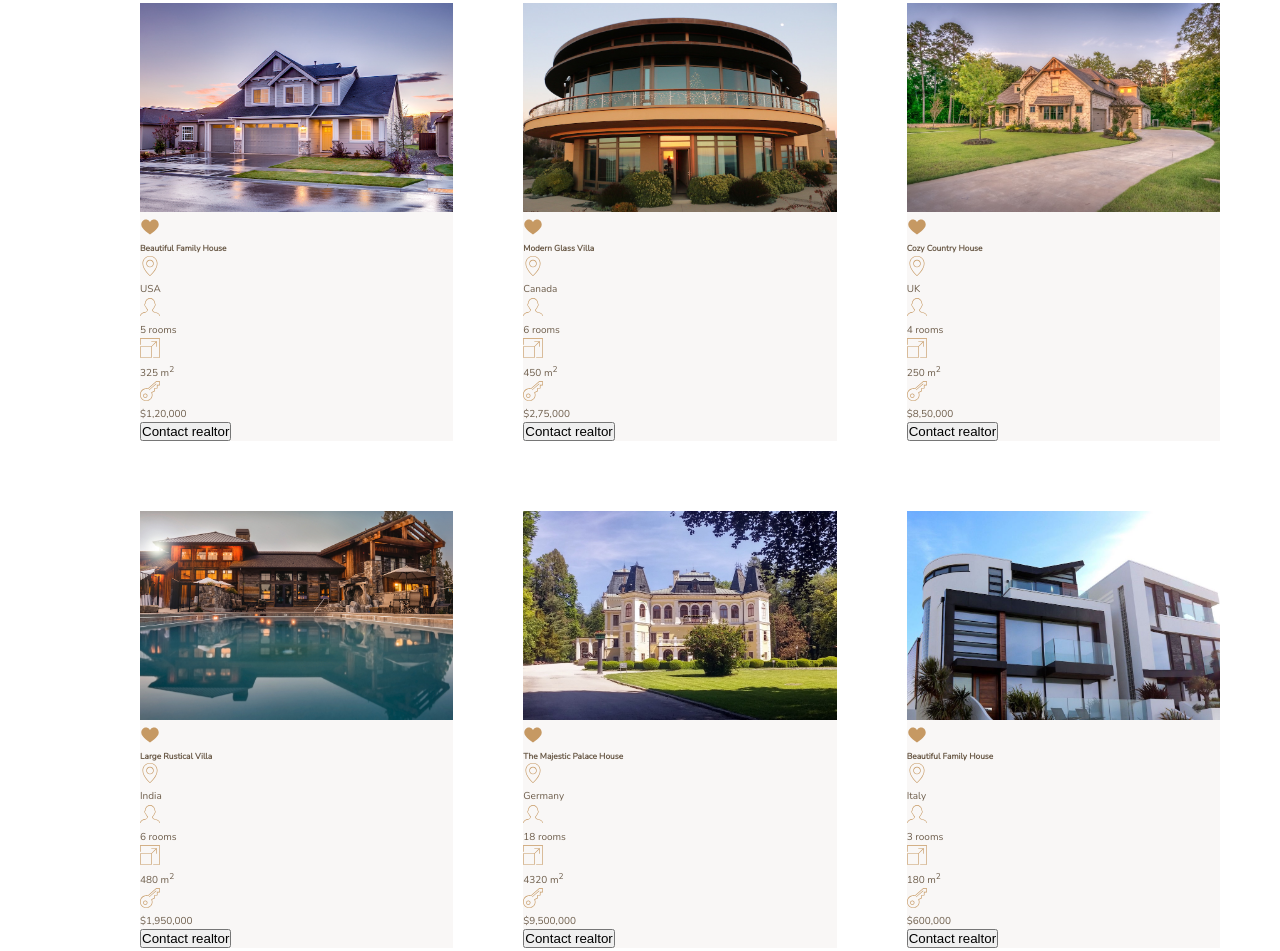
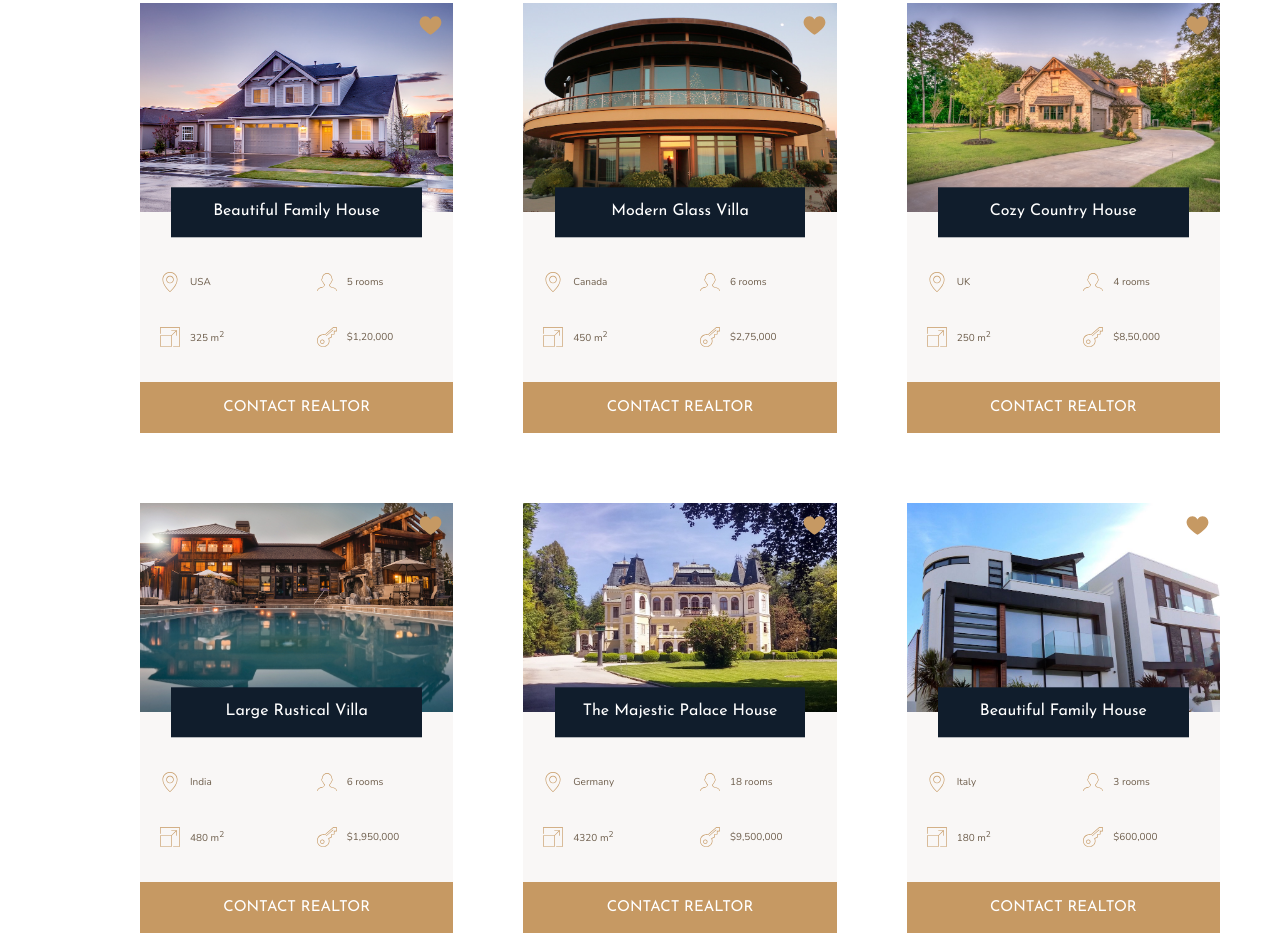
Before and after one commit to Franklinxavier/grid, a website: page index.html in a window 1280 px wide. Shown: the part 1787-2738 px from the top of the page. Drawn offline with nearby package versions, Linux system fonts and the light colour scheme.

Commit message:
building homes section part 2 completed

```diff
--- a/index.html
+++ b/index.html
@@ -102,7 +102,7 @@
                 <svg class="home__like">
                     <use xlink:href="img/sprite.svg#icon-heart-full"></use>
                 </svg>
-                <h5>Beautiful Family House</h5>
+                <h5 class="home__name">Beautiful Family House</h5>
                 <div class="home__location">
                     <svg>
                         <use xlink:href="img/sprite.svg#icon-map-pin"></use>
@@ -127,14 +127,14 @@
                     </svg>
                     <p>$1,20,000</p>
                 </div>
-                <button class="cta">Contact realtor</button>
+                <button class="btn home__btn">Contact realtor</button>
             </div>
             <div class="home">
                 <img src="img/house-2.jpeg" alt="house 2" class="home__img">
                 <svg class="home__like">
                     <use xlink:href="img/sprite.svg#icon-heart-full"></use>
                 </svg>
-                <h5>Modern Glass Villa</h5>
+                <h5 class="home__name">Modern Glass Villa</h5>
                 <div class="home__location">
                     <svg>
                         <use xlink:href="img/sprite.svg#icon-map-pin"></use>
@@ -159,14 +159,14 @@
                     </svg>
                     <p>$2,75,000</p>
                 </div>
-                <button class="cta">Contact realtor</button>
+                <button class="btn home__btn">Contact realtor</button>
             </div>
             <div class="home">
                 <img src="img/house-3.jpeg" alt="house 3" class="home__img">
                 <svg class="home__like">
                     <use xlink:href="img/sprite.svg#icon-heart-full"></use>
                 </svg>
-                <h5>Cozy Country House</h5>
+                <h5 class="home__name">Cozy Country House</h5>
                 <div class="home__location">
                     <svg>
                         <use xlink:href="img/sprite.svg#icon-map-pin"></use>
@@ -191,14 +191,14 @@
                     </svg>
                     <p>$8,50,000</p>
                 </div>
-                <button class="cta">Contact realtor</button>
+                <button class="btn home__btn">Contact realtor</button>
             </div>
             <div class="home">
                 <img src="img/house-4.jpeg" alt="house 4" class="home__img">
                 <svg class="home__like">
                     <use xlink:href="img/sprite.svg#icon-heart-full"></use>
                 </svg>
-                <h5>Large Rustical Villa</h5>
+                <h5 class="home__name">Large Rustical Villa</h5>
                 <div class="home__location">
                     <svg>
                         <use xlink:href="img/sprite.svg#icon-map-pin"></use>
@@ -223,14 +223,14 @@
                     </svg>
                     <p>$1,950,000</p>
                 </div>
-                <button class="cta">Contact realtor</button>
+                <button class="btn home__btn">Contact realtor</button>
             </div>
             <div class="home">
                 <img src="img/house-5.jpeg" alt="house 5" class="home__img">
                 <svg class="home__like">
                     <use xlink:href="img/sprite.svg#icon-heart-full"></use>
                 </svg>
-                <h5>The Majestic Palace House</h5>
+                <h5 class="home__name">The Majestic Palace House</h5>
                 <div class="home__location">
                     <svg>
                         <use xlink:href="img/sprite.svg#icon-map-pin"></use>
@@ -255,14 +255,14 @@
                     </svg>
                     <p>$9,500,000</p>
                 </div>
-                <button class="cta">Contact realtor</button>
+                <button class="btn home__btn">Contact realtor</button>
             </div>
             <div class="home">
                 <img src="img/house-6.jpeg" alt="house 6" class="home__img">
                 <svg class="home__like">
                     <use xlink:href="img/sprite.svg#icon-heart-full"></use>
                 </svg>
-                <h5>Beautiful Family House</h5>
+                <h5 class="home__name">Beautiful Family House</h5>
                 <div class="home__location">
                     <svg>
                         <use xlink:href="img/sprite.svg#icon-map-pin"></use>
@@ -287,7 +287,7 @@
                     </svg>
                     <p>$600,000</p>
                 </div>
-                <button class="cta">Contact realtor</button>
+                <button class="btn home__btn">Contact realtor</button>
             </div>
         </section>
 
--- a/sass/_homes.scss
+++ b/sass/_homes.scss
@@ -11,20 +11,68 @@
 .home {
     background-color: $color-grey-light-1;
 
+    display: grid;
+    row-gap: 3.5rem;
+    grid-template-columns: repeat(2 ,1fr);
+
     &__img {
         width: 100%;
+        grid-row: 1/-1;
+        grid-column: 1/-1;
     }
 
     &__like {
         fill: $color-primary;
-        height: 2rem;
-        width: 2rem;
+        height: 2.5rem;
+        width: 2.5rem;
+
+        grid-row: 1/2;
+        grid-column: 2/3;
+        justify-self: end;
+        margin: 1rem;
+    }
+
+    &__name {
+        grid-column: 1/-1;
+        font-family: $font-display;
+        font-size: 1.6rem;
+        text-align: center;
+        background-color: $color-secondary;
+        color: #fff;
+        padding: 1.25rem;
+        font-weight: 400;
+
+        //center this block
+        // transform: translateY(-50%);
+        // margin-top: -3.5rem;
+
+        // other way
+        grid-row: 1/2;
+        align-self: end;
+        transform: translateY(50%);
+
+        width: 80%;
+        justify-self: center;
+    }
+
+    &__btn {
+        grid-column: 1/-1;
+    }
+
+    &__location,
+    &__rooms {
+        margin-top: 2.5rem;
     }
 
     &__location,
     &__rooms,
     &__area,
     &__price {
+        margin-left: 2rem;
+        margin-right: 2rem;
+        display: flex;
+        gap: 1rem;
+        align-items: center;
         svg {
             fill: $color-primary;
             height: 2rem;
```
Also changed, not shown: css/style.css.
